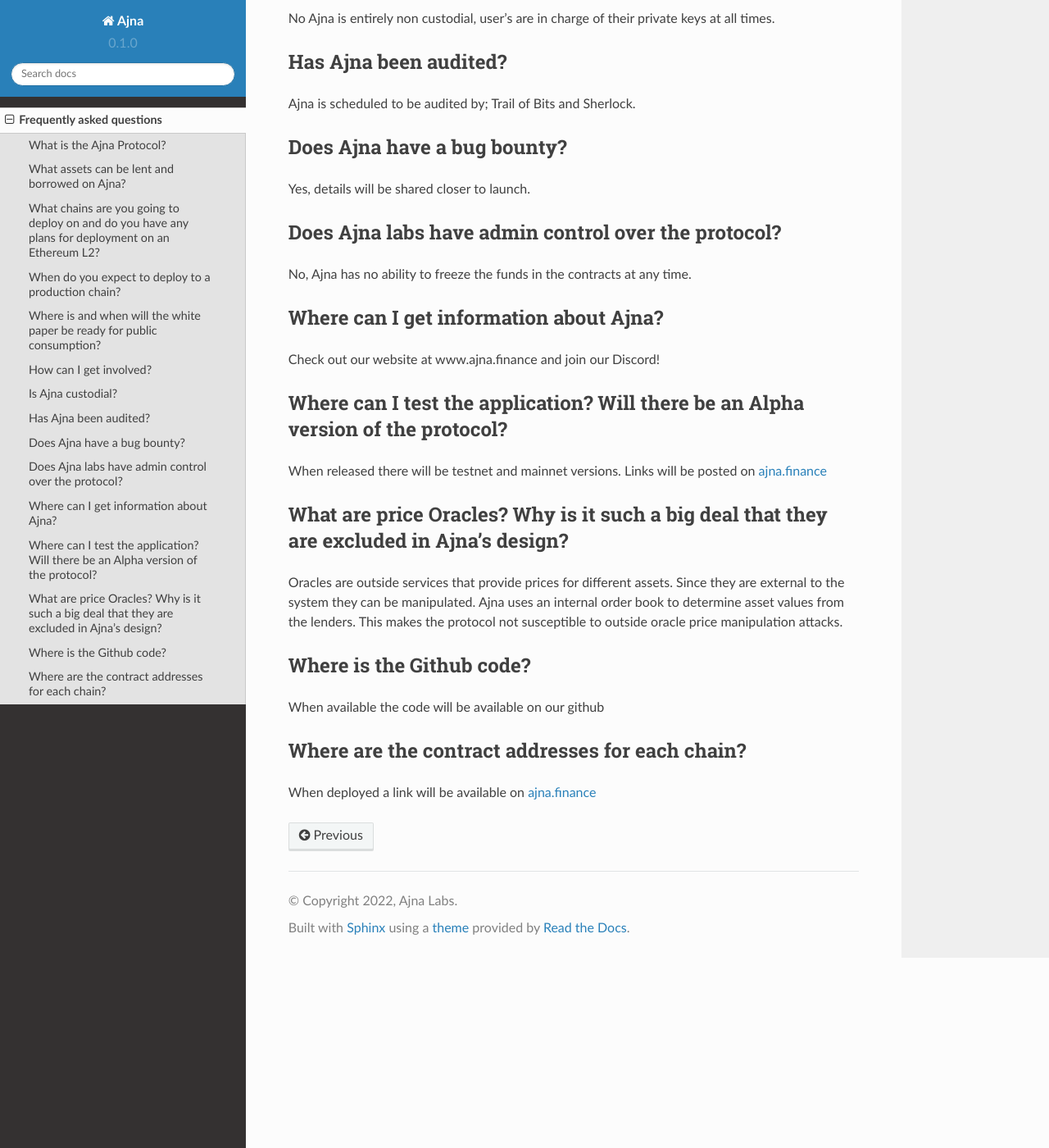
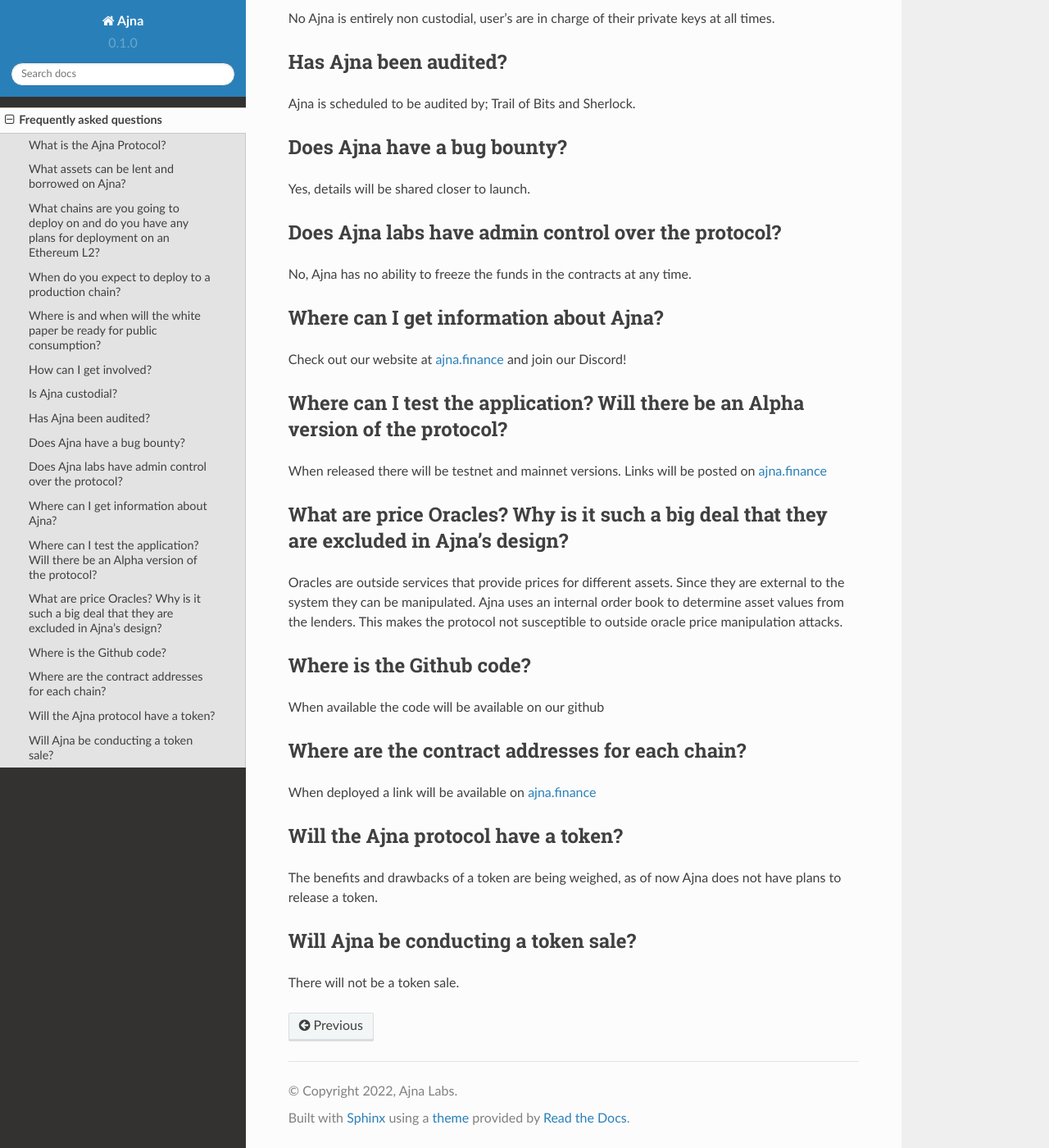
Before and after one commit to hieronx/docs, a Sphinx documentation site: the page built from docs/source/FAQ.rst, in a window 1280 px wide and 1400 px high, scrolled down 1061 px. Shown: the whole window at 82% size. Built offline with Sphinx 7.4.7 and the Read the Docs theme 2.0.0, drawn with Linux system fonts in a browser that asks for light colours.

Commit message:
added info about token sale

```diff
--- a/docs/source/FAQ.rst
+++ b/docs/source/FAQ.rst
@@ -61,7 +61,7 @@
 
 Where can I get information about Ajna?
 ----------------
-Check out our website at  www.ajna.finance and join our Discord!
+Check out our website at `ajna.finance <https://ajna.finance/>`_ and join our Discord!
 
 Where can I test the application? Will there be an Alpha version of the protocol?
 ----------------
@@ -80,3 +80,11 @@
 Where are the contract addresses for each chain?
 ----------------
 When deployed a link will be available on `ajna.finance <https://ajna.finance/>`_
+
+Will the Ajna protocol have a token?
+----------------
+The benefits and drawbacks of a token are being weighed, as of now Ajna does not have plans to release a token.
+
+Will Ajna be conducting a token sale?
+----------------
+There will not be a token sale.
```
